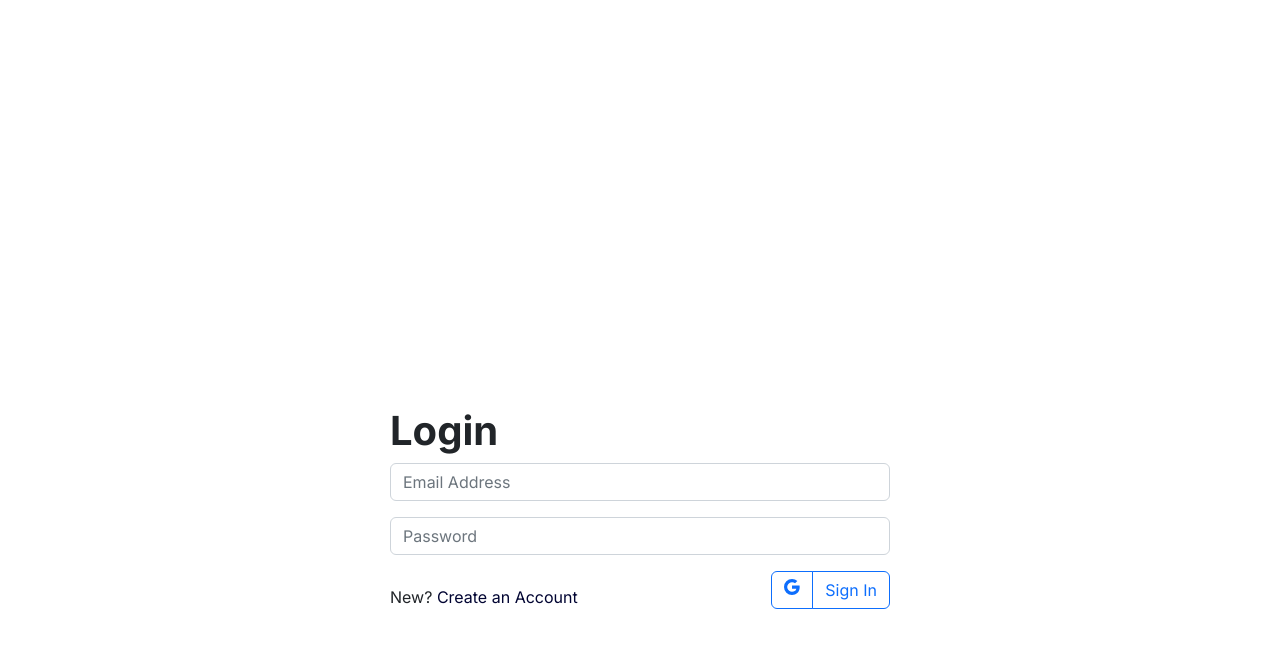
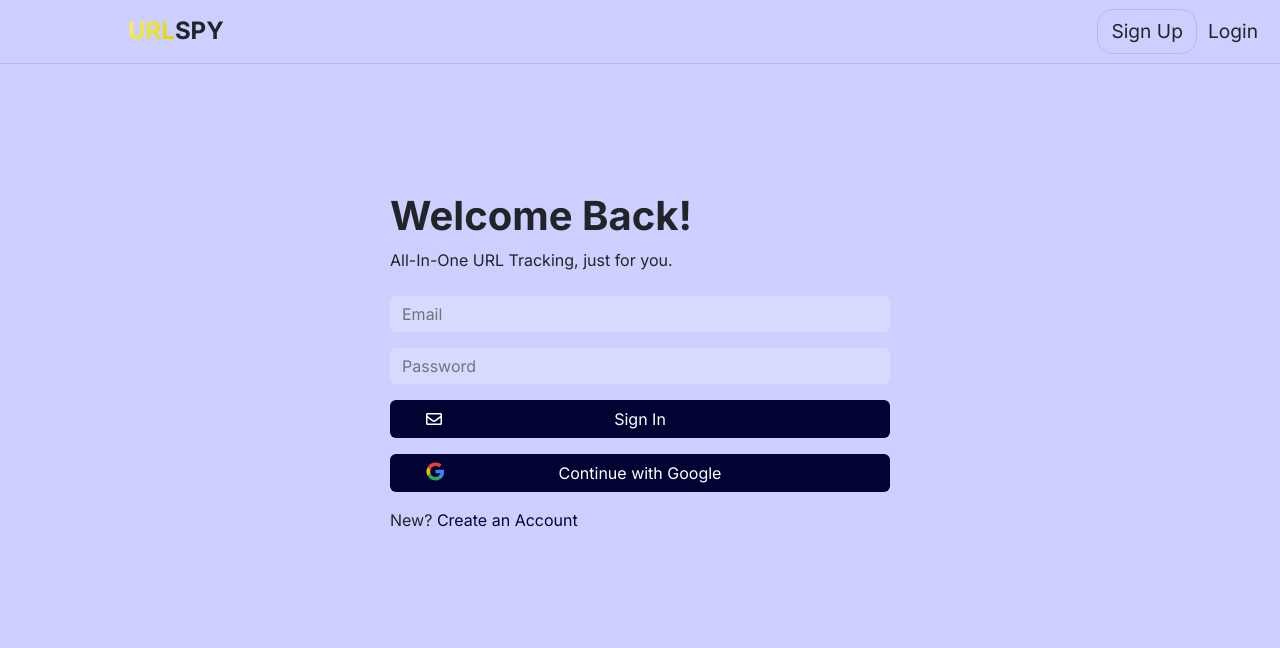
Before and after one commit to TTRAN70/HideMyURL-Frontend, a React (Vite) app: page /login in a window 1280 px wide. Shown: the top 648 px of the page. Built offline with nearby package versions, Linux system fonts and the light colour scheme; no server answers.

Commit message:
Design: Repainted the Login System

```diff
--- a/src/pages/Create.css
+++ b/src/pages/Create.css
@@ -9,8 +9,8 @@
 }
 
 .signButton {
-    background-color: #aeb4fe !important;
-    color: #010432 !important;
+    background-color: #010432 !important;
+    color: white !important;
 }
 
 .signEmail, .signPass {
--- a/src/pages/Create.jsx
+++ b/src/pages/Create.jsx
@@ -89,7 +89,19 @@ const Create = () => {
             Show Password
           </label>
         </div>
-        <button className="w-100 btn btn-large signButton" type="submit">
+        <button
+          className="w-100 btn btn-large signButton logButt moveEmail"
+          type="submit"
+        >
+          <svg
+            width="16"
+            height="12"
+            viewBox="0 0 16 12"
+            xmlns="http://www.w3.org/2000/svg"
+            className="emailLogo"
+          >
+            <path d="M14.5 0H1.5C0.671562 0 0 0.671562 0 1.5V10.5C0 11.3284 0.671562 12 1.5 12H14.5C15.3284 12 16 11.3284 16 10.5V1.5C16 0.671562 15.3284 0 14.5 0ZM14.5 1.5V2.77516C13.7993 3.34575 12.6823 4.233 10.2942 6.10297C9.76787 6.51694 8.72538 7.51147 8 7.49988C7.27475 7.51159 6.23191 6.51678 5.70584 6.10297C3.31813 4.23328 2.20078 3.34584 1.5 2.77516V1.5H14.5ZM1.5 10.5V4.69994C2.21606 5.27028 3.23153 6.07063 4.77931 7.28263C5.46234 7.82028 6.6585 9.00719 8 8.99997C9.33491 9.00719 10.5159 7.8375 11.2204 7.28288C12.7682 6.07091 13.7839 5.27034 14.5 4.69997V10.5H1.5Z"></path>
+          </svg>
           Sign Up
         </button>
         <div
--- a/src/pages/Login.css
+++ b/src/pages/Login.css
@@ -1,24 +1,12 @@
-.vertical {
-    position: relative;
-    top: 30vh;
-    font-family: 'Inter', sans-serif !important;
-}
+
 
 .form-signin {
     max-width: 500px;
-}
-.link {
-    position: relative;
-    bottom: 3vh;
 }
 
 .link-underline-primary {
     cursor: pointer !important;
     text-decoration: none;
-}
-
-.link-underline-primary:hover {
-    text-decoration: underline;
 }
 
 .google {
@@ -28,3 +16,30 @@
 .ltitle {
     font-weight: 700 !important;
 }
+
+
+.logButt:hover {
+    opacity: 70%;
+    transition: opacity ease 0.3s;
+}
+
+.googleLogo {
+    position: relative;
+}
+
+.moveGoogle {
+    position: absolute;
+    left: 7%;
+    top: 20%;
+}
+
+.emailLogo {
+    fill: white;
+    position: absolute;
+    left: 7%;
+    top: 34%;
+}
+
+.moveEmail {
+    position: relative;
+}
--- a/src/pages/Login.jsx
+++ b/src/pages/Login.jsx
@@ -47,14 +47,34 @@ const Login = () => {
     }
   };
   return (
-    <div className="container vertical">
+    <div className="main">
+      <div className="logging">
+        <div onClick={() => navigate("/")} className="logo">
+          <span className="logName">URL</span>SPY
+        </div>
+        <button
+          onClick={() => navigate("/createaccount")}
+          type="button"
+          className="sign btn"
+        >
+          Sign Up
+        </button>
+        <button
+          onClick={() => navigate("/login")}
+          type="button"
+          className="Login btn"
+        >
+          Login
+        </button>
+      </div>
       <form onSubmit={(e) => handleSubmit(e)} className="form-signin m-auto">
-        <h1 className="ltitle">Login</h1>
+        <h1 className="ltitle">Welcome Back!</h1>
+        <div className="mb-4">All-In-One URL Tracking, just for you.</div>
         <div className="mb-3">
           <input
             type="email"
-            className="form-control"
-            placeholder="Email Address"
+            className="form-control signEmail"
+            placeholder="Email"
             aria-label="Email"
             aria-describedby="basic-addon2"
             onChange={(e) => setEmail(e.target.value)}
@@ -63,26 +83,62 @@ const Login = () => {
         <div className="mb-3">
           <input
             type="password"
-            className="form-control"
+            className="form-control signPass"
             placeholder="Password"
             aria-label="Password"
             aria-describedby="basic-addon2"
             onChange={(e) => setPassword(e.target.value)}
           />
         </div>
-        <div className="input-group d-flex justify-content-end">
-          <button
-            onClick={() => handleGoogle()}
-            className="btn btn-outline-primary"
-            type="button"
+        <button
+          className="w-100 btn btn-large signButton logButt moveEmail"
+          type="submit"
+        >
+          <svg
+            width="16"
+            height="12"
+            viewBox="0 0 16 12"
+            xmlns="http://www.w3.org/2000/svg"
+            className="emailLogo"
           >
-            <BsGoogle className="google position-relative" />
-          </button>
-          <button className="btn btn-outline-primary" type="submit">
-            Sign In
-          </button>
-        </div>
-        <div className="link">
+            <path d="M14.5 0H1.5C0.671562 0 0 0.671562 0 1.5V10.5C0 11.3284 0.671562 12 1.5 12H14.5C15.3284 12 16 11.3284 16 10.5V1.5C16 0.671562 15.3284 0 14.5 0ZM14.5 1.5V2.77516C13.7993 3.34575 12.6823 4.233 10.2942 6.10297C9.76787 6.51694 8.72538 7.51147 8 7.49988C7.27475 7.51159 6.23191 6.51678 5.70584 6.10297C3.31813 4.23328 2.20078 3.34584 1.5 2.77516V1.5H14.5ZM1.5 10.5V4.69994C2.21606 5.27028 3.23153 6.07063 4.77931 7.28263C5.46234 7.82028 6.6585 9.00719 8 8.99997C9.33491 9.00719 10.5159 7.8375 11.2204 7.28288C12.7682 6.07091 13.7839 5.27034 14.5 4.69997V10.5H1.5Z"></path>
+          </svg>
+          Sign In
+        </button>
+        <button
+          className="googleLogo w-100 btn btn-large signButton mt-3 logButt"
+          type="submit"
+          onClick={() => handleGoogle()}
+        >
+          <span>
+            <svg
+              width="19"
+              height="19"
+              viewBox="0 0 18 19"
+              xmlns="http://www.w3.org/2000/svg"
+              className="moveGoogle"
+            >
+              <path
+                d="M9 7.844v3.463h4.844a4.107 4.107 0 0 1-1.795 2.7v2.246h2.907c1.704-1.558 2.685-3.85 2.685-6.575 0-.633-.056-1.246-.162-1.83H9v-.004Z"
+                fill="#3E82F1"
+              ></path>
+              <path
+                d="M9 14.861c-2.346 0-4.328-1.573-5.036-3.69H.956v2.323A9.008 9.008 0 0 0 9 18.42c2.432 0 4.47-.8 5.956-2.167l-2.907-2.247c-.804.538-1.835.855-3.049.855Z"
+                fill="#32A753"
+              ></path>
+              <path
+                d="M3.964 5.456H.956a8.928 8.928 0 0 0 0 8.033l3.008-2.318a5.3 5.3 0 0 1-.283-1.699 5.3 5.3 0 0 1 .283-1.699V5.456Z"
+                fill="#F9BB00"
+              ></path>
+              <path
+                d="m.956 5.456 3.008 2.317c.708-2.116 2.69-3.69 5.036-3.69 1.32 0 2.508.453 3.438 1.338l2.584-2.569C13.465 1.41 11.427.525 9 .525A9.003 9.003 0 0 0 .956 5.456Z"
+                fill="#E74133"
+              ></path>
+            </svg>
+          </span>
+          Continue with Google
+        </button>
+        <div className="link pt-3">
           New?{" "}
           <a
             className="link-underline-primary"
```
